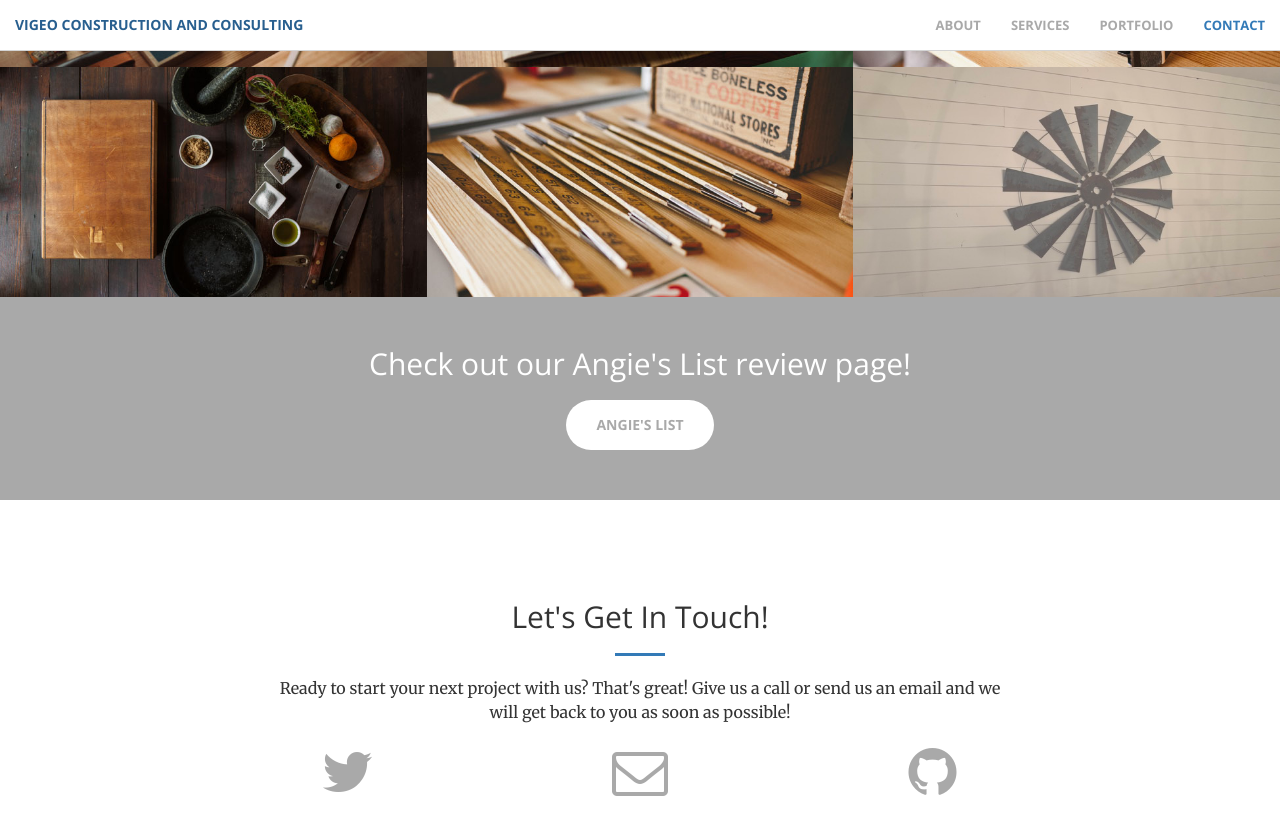
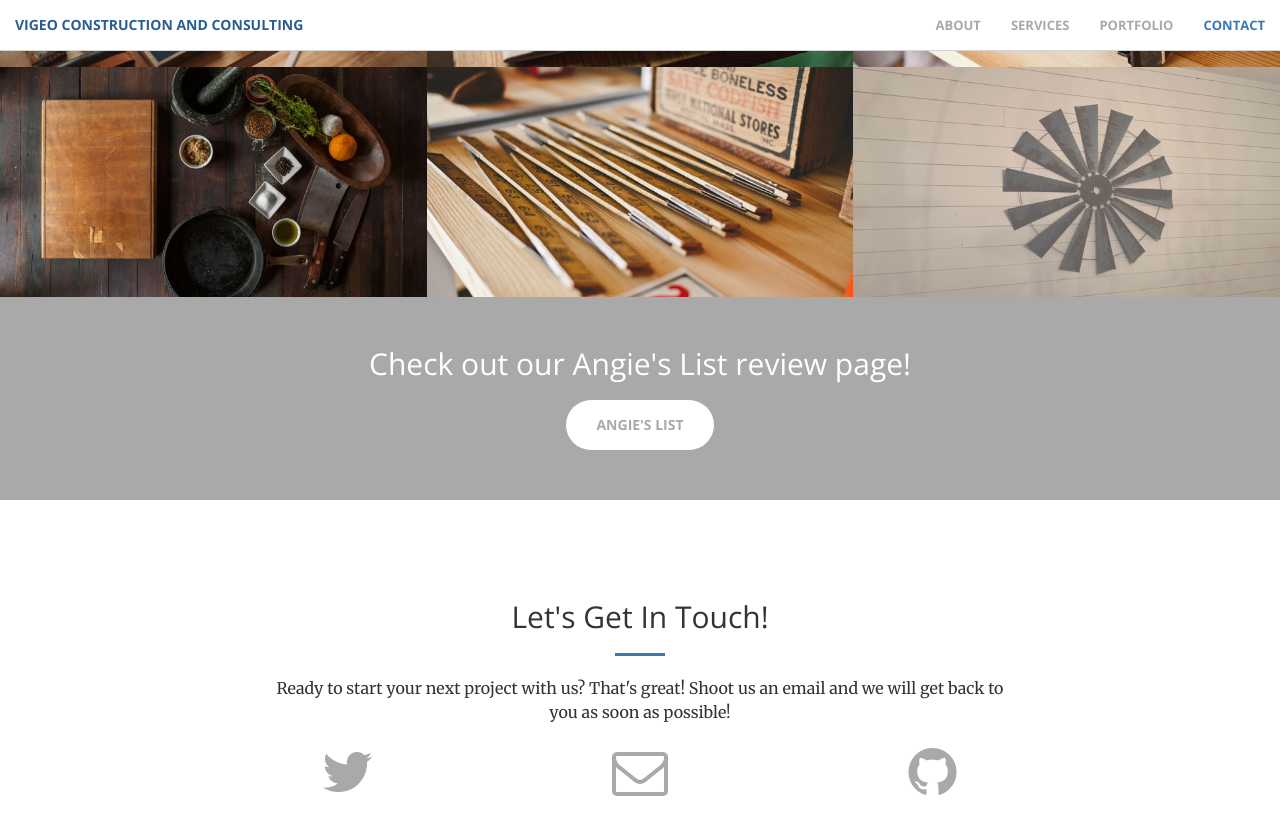
Before and after one commit to starbuck10/Vigeo, a Jekyll site: the page built from index.html, in a window 1280 px wide and 900 px high, scrolled down 1961 px. Shown: the top 835 px of the window. Built offline with Jekyll 4.4.1, drawn with Linux system fonts in a browser that asks for light colours.

Commit message:
adjusting site

```diff
--- a/_includes/contact.html
+++ b/_includes/contact.html
@@ -4,7 +4,7 @@
             <div class="col-lg-8 col-lg-offset-2 text-center">
                 <h2 class="section-heading">Let's Get In Touch!</h2>
                 <hr class="primary">
-                <p>Ready to start your next project with us? That's great! Give us a call or send us an email and we will get back to you as soon as possible!</p>
+                <p>Ready to start your next project with us? That's great! Shoot us an email and we will get back to you as soon as possible!</p>
             </div>
         <div class="col-lg-2 col-lg-offset-2 text-center">
             <a href="https://twitter.com/{{ site.twitter_username }}">
```
